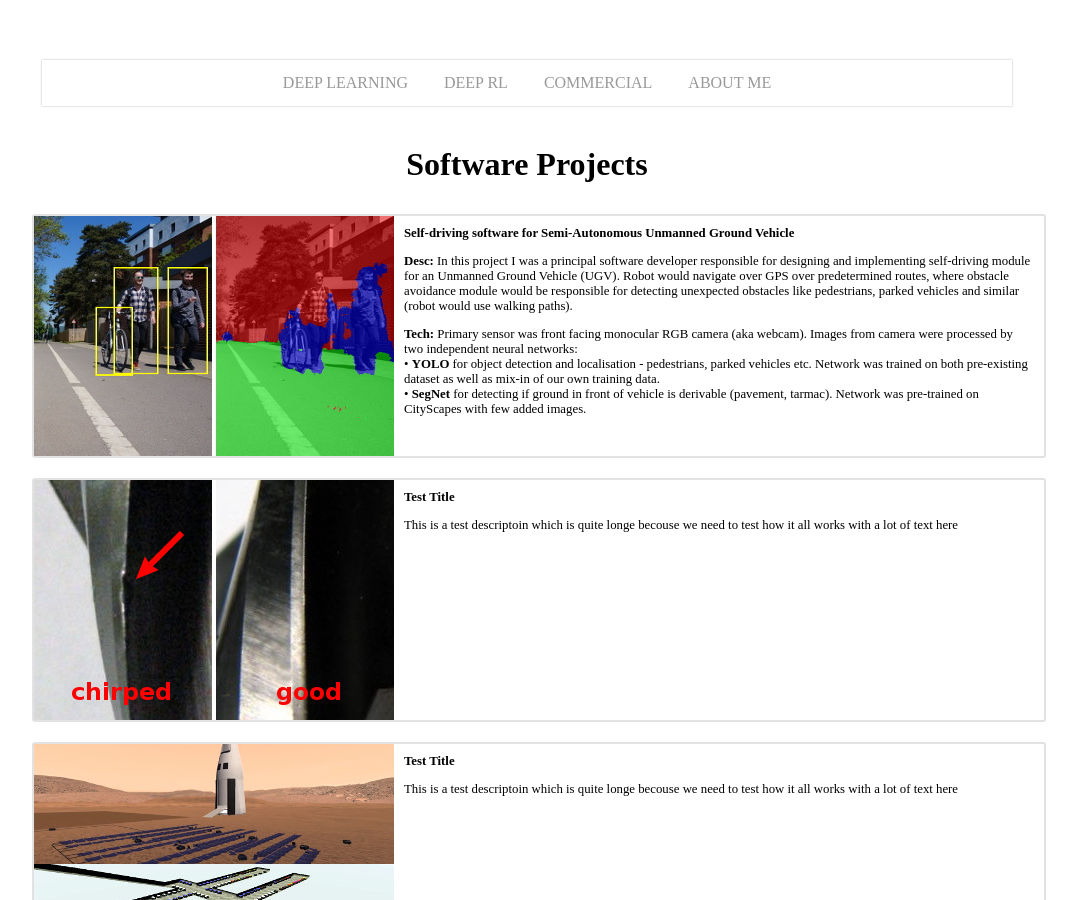
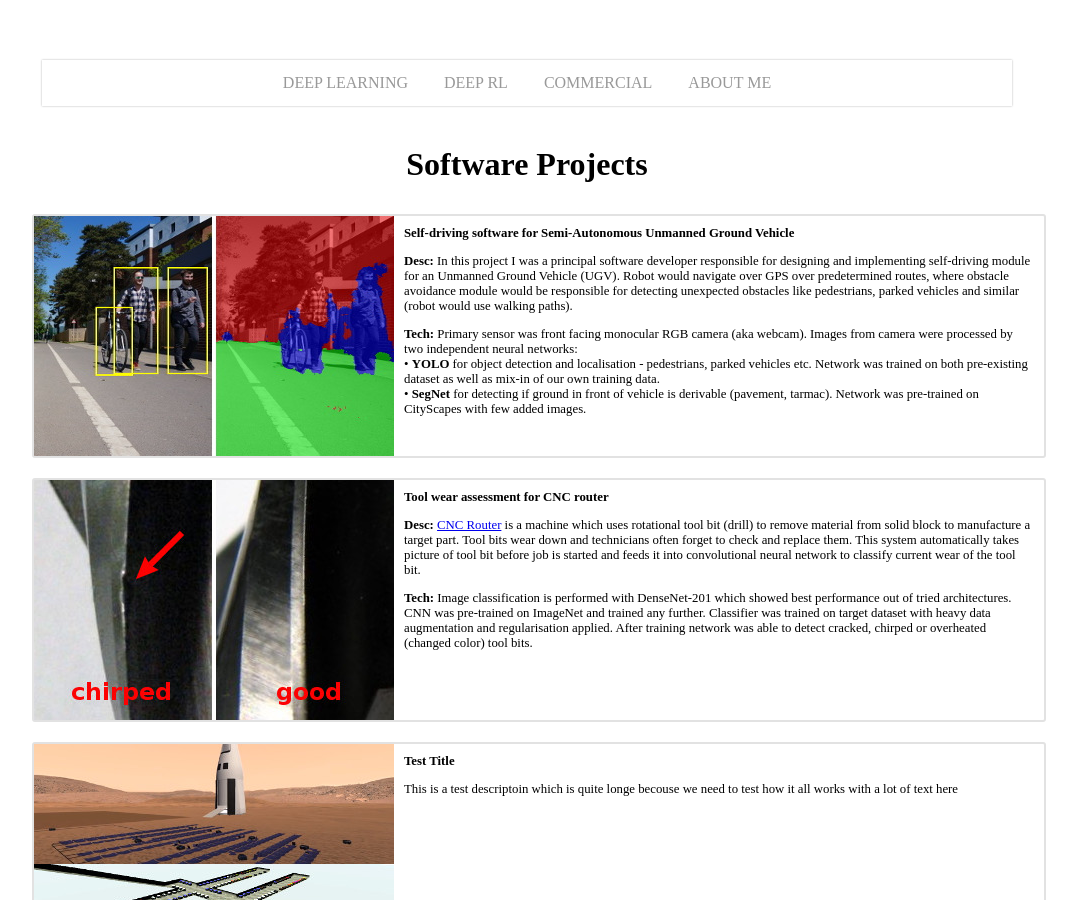
Before and after one commit to marcinbogdanski/marcinbogdanski.github.io, a Jekyll site: the page built from commercial-portfolio.html, in a window 1280 px wide and 900 px high. Shown: the whole window, without its empty margins (113-1190 px from the left). Built offline with Jekyll 4.4.1, drawn with Linux system fonts in a browser that asks for light colours.

Commit message:
Add desc tool wear

```diff
--- a/commercial-portfolio.html
+++ b/commercial-portfolio.html
@@ -18,8 +18,8 @@ layout: default
 
         {% include poster.html
             image="/assets/images/tool.jpg"
-            title="Test Title"
-            description="This is a test descriptoin which is quite longe becouse we need to test how it all works with a lot of text here"
+            title="Tool wear assessment for CNC router"
+            description='<p><b>Desc:</b> <a href="https://en.wikipedia.org/wiki/CNC_router">CNC Router</a> is a machine which uses rotational tool bit (drill) to remove material from solid block to manufacture a target part. Tool bits wear down and technicians often forget to check and replace them. This system automatically takes picture of tool bit before job is started and feeds it into convolutional neural network to classify current wear of the tool bit.</p><p><b>Tech:</b> Image classification is performed with DenseNet-201 which showed best performance out of tried architectures. CNN was pre-trained on ImageNet and trained any further. Classifier was trained on target dataset with heavy data augmentation and regularisation applied. After training network was able to detect cracked, chirped or overheated (changed color) tool bits.</p>'
             %}
 
         {% include poster.html
```
